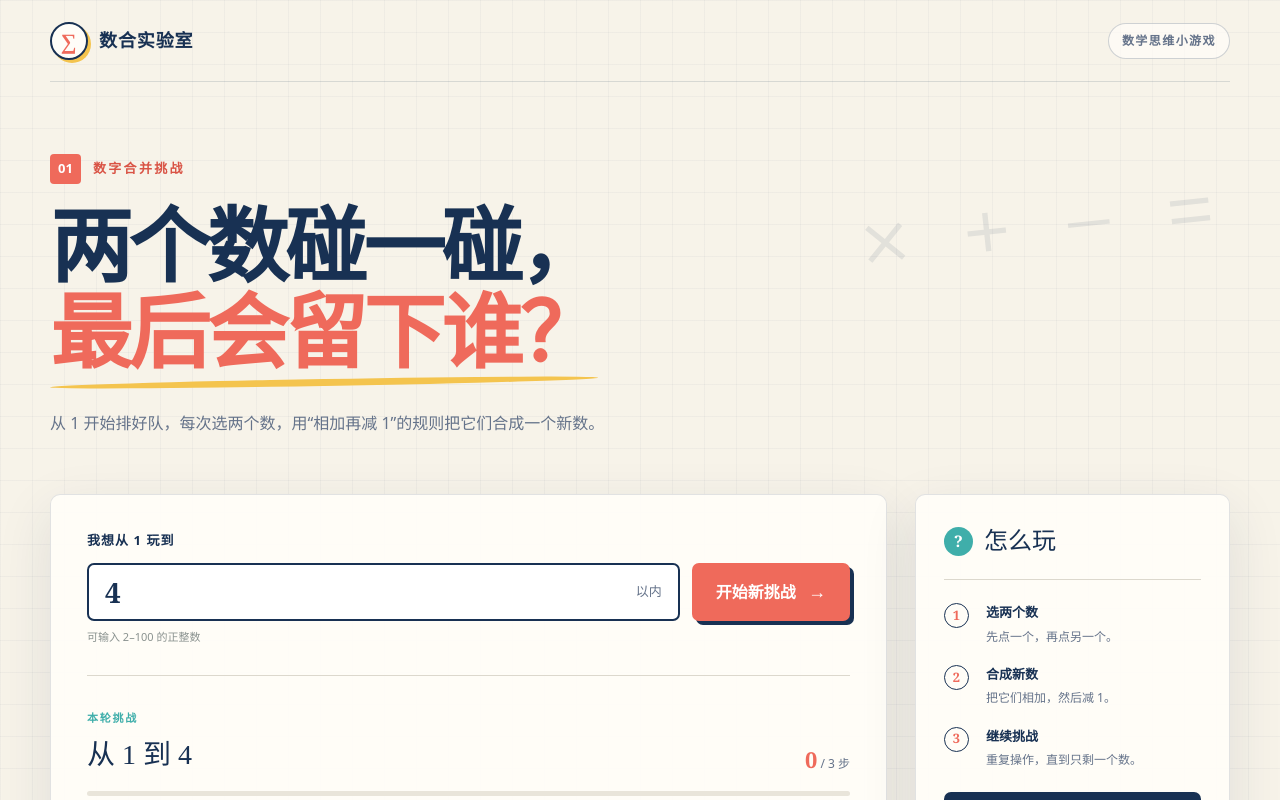
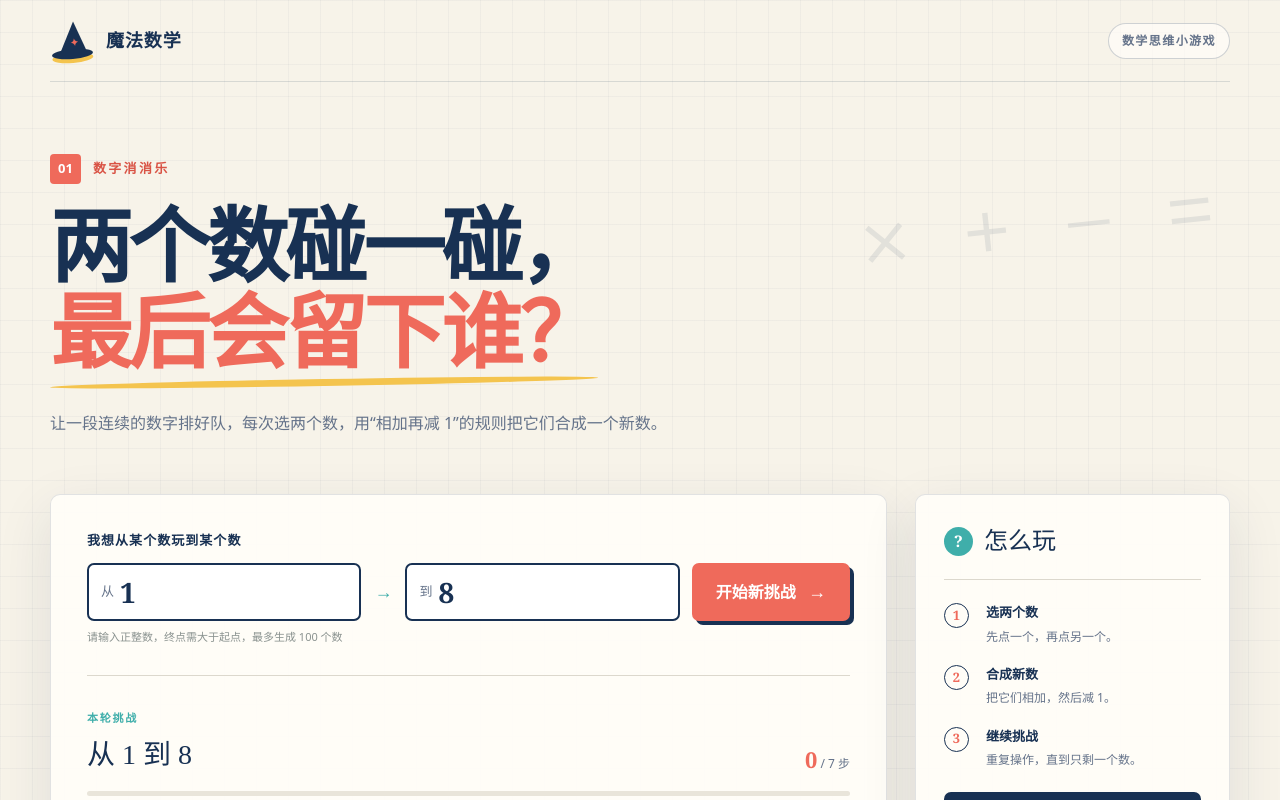
Before and after one commit to tandongchen/LYDZ_site, a Next.js app: page / in a window 1280 px wide. Shown: the top 800 px of the page. Built offline with nearby package versions, Linux system fonts and the light colour scheme.

Commit message:
Update branding and range gameplay

```diff
--- a/app/globals.css
+++ b/app/globals.css
@@ -76,17 +76,47 @@ main {
 }
 
 .brand-mark {
-  width: 38px;
-  height: 38px;
-  display: grid;
-  place-items: center;
-  border: 2px solid var(--ink);
+  position: relative;
+  width: 45px;
+  height: 42px;
+  flex: 0 0 auto;
+}
+
+.magic-hat::before {
+  content: "";
+  position: absolute;
+  top: 1px;
+  left: 10px;
+  width: 0;
+  height: 0;
+  border-left: 13px solid transparent;
+  border-right: 13px solid transparent;
+  border-bottom: 31px solid var(--ink);
+  transform: skewX(-10deg) rotate(-10deg);
+  transform-origin: bottom center;
+}
+
+.magic-hat::after {
+  content: "";
+  position: absolute;
+  left: 2px;
+  bottom: 3px;
+  width: 41px;
+  height: 10px;
   border-radius: 50%;
+  background: var(--ink);
+  box-shadow: 0 4px 0 var(--yellow);
+  transform: rotate(-5deg);
+}
+
+.magic-hat span {
+  position: absolute;
+  z-index: 1;
+  top: 15px;
+  left: 20px;
   color: var(--coral);
-  background: var(--white);
-  font-family: Georgia, serif;
-  font-size: 22px;
-  box-shadow: 3px 3px 0 var(--yellow);
+  font-size: 10px;
+  transform: rotate(-10deg);
 }
 
 .header-tag {
@@ -212,7 +242,21 @@ main {
   gap: 12px;
 }
 
-.number-input-wrap {
+.range-inputs {
+  display: grid;
+  grid-template-columns: minmax(110px, 1fr) 28px minmax(110px, 1fr);
+  align-items: center;
+  gap: 8px;
+}
+
+.range-arrow {
+  color: var(--teal);
+  text-align: center;
+  font-size: 18px;
+  font-weight: 800;
+}
+
+.range-field {
   display: flex;
   align-items: center;
   border: 2px solid var(--ink);
@@ -221,21 +265,21 @@ main {
   transition: border-color 160ms ease, box-shadow 160ms ease;
 }
 
-.number-input-wrap:focus-within {
+.range-field:focus-within {
   border-color: var(--teal);
   box-shadow: 0 0 0 4px rgba(63, 174, 170, 0.12);
 }
 
-.number-input-wrap.has-error {
+.range-field.has-error {
   border-color: var(--coral);
 }
 
-.number-input-wrap input {
+.range-field input {
   width: 100%;
   height: 54px;
   border: 0;
   outline: 0;
-  padding: 0 16px;
+  padding: 0 12px 0 6px;
   background: transparent;
   color: var(--ink);
   font-family: Georgia, "Times New Roman", serif;
@@ -243,9 +287,9 @@ main {
   font-weight: 800;
 }
 
-.number-input-wrap span {
+.range-field span {
   flex: 0 0 auto;
-  padding-right: 16px;
+  padding-left: 12px;
   color: var(--muted);
   font-size: 13px;
 }
@@ -712,6 +756,9 @@ footer p { margin: 0; }
   .workspace { margin-bottom: 64px; }
   .game-card { padding: 22px 16px; }
   .input-row { grid-template-columns: 1fr; }
+  .range-inputs { grid-template-columns: minmax(0, 1fr) 22px minmax(0, 1fr); gap: 5px; }
+  .range-field input { min-width: 0; font-size: 24px; }
+  .range-field span { padding-left: 10px; }
   .primary-button { width: 100%; }
   .input-meta { flex-direction: column; gap: 2px; }
   .round-head h2 { font-size: 24px; }
--- a/app/layout.tsx
+++ b/app/layout.tsx
@@ -1,10 +1,36 @@
 import type { Metadata } from "next";
+import { headers } from "next/headers";
 import "./globals.css";
 
-export const metadata: Metadata = {
-  title: "数字合并挑战｜数合实验室",
-  description: "选择两个数字，用相加再减一的规则不断合并，看看最后会留下谁。",
-};
+export async function generateMetadata(): Promise<Metadata> {
+  const requestHeaders = await headers();
+  const host =
+    requestHeaders.get("x-forwarded-host") ??
+    requestHeaders.get("host") ??
+    "shuhe-lab-0714.tandongchen499.chatgpt.site";
+  const protocol =
+    requestHeaders.get("x-forwarded-proto") ??
+    (host.startsWith("localhost") ? "http" : "https");
+  const baseUrl = `${protocol}://${host}`;
+  const title = "数字消消乐｜魔法数学";
+  const description = "自定义一段连续数字，用相加再减一的规则不断合并，看看最后会留下谁。";
+
+  return {
+    title,
+    description,
+    openGraph: {
+      title,
+      description,
+      images: [{ url: `${baseUrl}/og.png`, width: 1536, height: 1024 }],
+    },
+    twitter: {
+      card: "summary_large_image",
+      title,
+      description,
+      images: [`${baseUrl}/og.png`],
+    },
+  };
+}
 
 export default function RootLayout({
   children,
--- a/app/page.tsx
+++ b/app/page.tsx
@@ -13,56 +13,65 @@ type Equation = {
   result: number;
 };
 
-const MIN_NUMBER = 2;
-const MAX_NUMBER = 100;
+const MAX_TILE_COUNT = 100;
 
-function makeTiles(count: number): NumberTile[] {
-  return Array.from({ length: count }, (_, index) => ({
+function makeTiles(start: number, end: number): NumberTile[] {
+  return Array.from({ length: end - start + 1 }, (_, index) => ({
     id: index + 1,
-    value: index + 1,
+    value: start + index,
   }));
 }
 
 export default function Home() {
-  const [inputValue, setInputValue] = useState("4");
-  const [roundSize, setRoundSize] = useState(4);
-  const [tiles, setTiles] = useState<NumberTile[]>(() => makeTiles(4));
+  const [startInput, setStartInput] = useState("1");
+  const [endInput, setEndInput] = useState("8");
+  const [roundStart, setRoundStart] = useState(1);
+  const [roundEnd, setRoundEnd] = useState(8);
+  const [tiles, setTiles] = useState<NumberTile[]>(() => makeTiles(1, 8));
   const [selectedId, setSelectedId] = useState<number | null>(null);
   const [history, setHistory] = useState<NumberTile[][]>([]);
   const [equation, setEquation] = useState<Equation | null>(null);
   const [error, setError] = useState("");
-  const nextId = useRef(5);
+  const nextId = useRef(9);
 
-  const totalMoves = roundSize - 1;
-  const movesMade = roundSize - tiles.length;
+  const roundCount = roundEnd - roundStart + 1;
+  const totalMoves = roundCount - 1;
+  const movesMade = roundCount - tiles.length;
   const isComplete = tiles.length === 1;
   const selectedTile = tiles.find((tile) => tile.id === selectedId);
   const expectedResult = useMemo(
-    () => (roundSize * (roundSize + 1)) / 2 - (roundSize - 1),
-    [roundSize],
+    () => ((roundStart + roundEnd) * roundCount) / 2 - totalMoves,
+    [roundStart, roundEnd, roundCount, totalMoves],
   );
 
   function beginRound(event?: FormEvent) {
     event?.preventDefault();
-    const parsed = Number(inputValue);
+    const start = Number(startInput);
+    const end = Number(endInput);
 
-    if (!Number.isInteger(parsed) || parsed < MIN_NUMBER) {
-      setError("请输入一个大于 1 的正整数");
+    if (!Number.isInteger(start) || !Number.isInteger(end) || start < 1 || end < 1) {
+      setError("起点和终点都要是正整数");
       return;
     }
 
-    if (parsed > MAX_NUMBER) {
-      setError(`为了方便点击，请先输入 ${MAX_NUMBER} 以内的数字`);
+    if (end <= start) {
+      setError("终点要大于起点，这样才有数字可以合并");
+      return;
+    }
+
+    if (end - start + 1 > MAX_TILE_COUNT) {
+      setError(`一次最多生成 ${MAX_TILE_COUNT} 个数，请缩小范围`);
       return;
     }
 
     setError("");
-    setRoundSize(parsed);
-    setTiles(makeTiles(parsed));
+    setRoundStart(start);
+    setRoundEnd(end);
+    setTiles(makeTiles(start, end));
     setSelectedId(null);
     setHistory([]);
     setEquation(null);
-    nextId.current = parsed + 1;
+    nextId.current = end - start + 2;
   }
 
   function chooseTile(tile: NumberTile) {
@@ -116,65 +125,85 @@ export default function Home() {
   }
 
   function restartRound() {
-    setTiles(makeTiles(roundSize));
+    setTiles(makeTiles(roundStart, roundEnd));
     setSelectedId(null);
     setHistory([]);
     setEquation(null);
-    nextId.current = roundSize + 1;
+    nextId.current = roundCount + 1;
   }
 
   return (
     <main>
       <header className="site-header">
-        <a className="brand" href="#top" aria-label="数合实验室首页">
-          <span className="brand-mark" aria-hidden="true">
-            ∑
+        <a className="brand" href="#top" aria-label="魔法数学首页">
+          <span className="brand-mark magic-hat" aria-hidden="true">
+            <span>✦</span>
           </span>
-          <span>数合实验室</span>
+          <span>魔法数学</span>
         </a>
         <span className="header-tag">数学思维小游戏</span>
       </header>
 
       <section className="hero" id="top">
-        <div className="eyebrow"><span>01</span> 数字合并挑战</div>
+        <div className="eyebrow"><span>01</span> 数字消消乐</div>
         <h1>
           两个数碰一碰，
           <br />
           <em>最后会留下谁？</em>
         </h1>
         <p>
-          从 1 开始排好队，每次选两个数，用“相加再减 1”的规则把它们合成一个新数。
+          让一段连续的数字排好队，每次选两个数，用“相加再减 1”的规则把它们合成一个新数。
         </p>
       </section>
 
-      <section className="workspace" aria-label="数字合并游戏区">
+      <section className="workspace" aria-label="数字消消乐游戏区">
         <div className="game-card">
           <form className="number-form" onSubmit={beginRound}>
-            <label htmlFor="round-number">我想从 1 玩到</label>
+            <label htmlFor="range-start">我想从某个数玩到某个数</label>
             <div className="input-row">
-              <div className={`number-input-wrap ${error ? "has-error" : ""}`}>
+              <div className="range-inputs">
+                <div className={`range-field ${error ? "has-error" : ""}`}>
+                  <span>从</span>
                   <input
-                  id="round-number"
+                    id="range-start"
                     type="number"
-                  min={MIN_NUMBER}
-                  max={MAX_NUMBER}
+                    min="1"
                     step="1"
                     inputMode="numeric"
-                  value={inputValue}
+                    value={startInput}
                     onChange={(event) => {
-                    setInputValue(event.target.value);
+                      setStartInput(event.target.value);
                       setError("");
                     }}
+                    aria-label="起点数字"
                     aria-describedby={error ? "input-error" : "input-hint"}
                   />
-                <span>以内</span>
+                </div>
+                <span className="range-arrow" aria-hidden="true">→</span>
+                <div className={`range-field ${error ? "has-error" : ""}`}>
+                  <span>到</span>
+                  <input
+                    id="range-end"
+                    type="number"
+                    min="2"
+                    step="1"
+                    inputMode="numeric"
+                    value={endInput}
+                    onChange={(event) => {
+                      setEndInput(event.target.value);
+                      setError("");
+                    }}
+                    aria-label="终点数字"
+                    aria-describedby={error ? "input-error" : "input-hint"}
+                  />
+                </div>
               </div>
               <button className="primary-button" type="submit">
                 开始新挑战 <span aria-hidden="true">→</span>
               </button>
             </div>
             <div className="input-meta">
-              <span id="input-hint">可输入 2–{MAX_NUMBER} 的正整数</span>
+              <span id="input-hint">请输入正整数，终点需大于起点，最多生成 {MAX_TILE_COUNT} 个数</span>
               {error && <span id="input-error" className="error-text">{error}</span>}
             </div>
           </form>
@@ -184,7 +213,7 @@ export default function Home() {
           <div className="round-head">
             <div>
               <span className="round-label">本轮挑战</span>
-              <h2>从 1 到 {roundSize}</h2>
+              <h2>从 {roundStart} 到 {roundEnd}</h2>
             </div>
             <div className="move-count" aria-label={`已完成 ${movesMade} 步，共 ${totalMoves} 步`}>
               <strong>{movesMade}</strong> / {totalMoves} 步
@@ -224,7 +253,7 @@ export default function Home() {
                 <span className="success-kicker">最终留下的数字</span>
                 <strong>{tiles[0]?.value}</strong>
                 <p>
-                  漂亮！从 1 到 {roundSize}，无论先合并哪两个，最后都会得到 {expectedResult}。
+                  漂亮！从 {roundStart} 到 {roundEnd}，无论先合并哪两个，最后都会得到 {expectedResult}。
                 </p>
                 <button className="secondary-button" type="button" onClick={restartRound}>
                   再玩一次
@@ -293,7 +322,7 @@ export default function Home() {
       </section>
 
       <footer>
-        <span>数合实验室</span>
+        <span>魔法数学</span>
         <p>让每一次点击，都离答案更近一点。</p>
       </footer>
     </main>
```
Also changed, not shown: 2 other files (tests, documents, lock files or other folders). Lines whose indentation alone changed are shown as unchanged.
